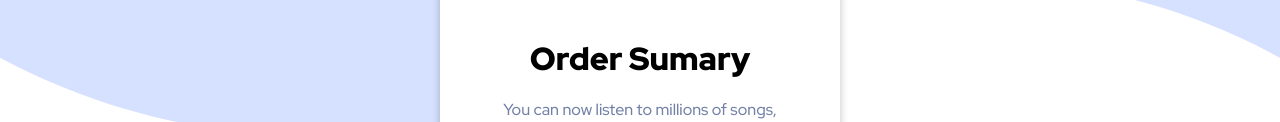
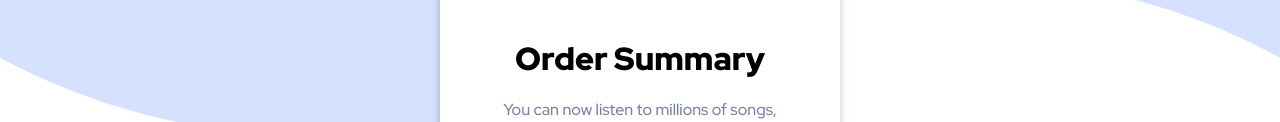
Before and after one commit to Retos-Frontend/OrderSummay, a plain HTML site: page index.html in a window 1280 px wide. Shown: the part 253-375 px from the top of the page. Drawn offline with Linux system fonts and the light colour scheme; files whose address does not match are found by name.

Commit message:
Reto Frontend Mentor

```diff
--- a/index.html
+++ b/index.html
@@ -18,7 +18,7 @@
                 <div class = "main-container__head">
                 </div>
                 <div class = "main-container__body">
-                    <h1 class = "main-container__title">Order Sumary</h1>
+                    <h1 class = "main-container__title">Order Summary</h1>
                     <p class = "main-container__content">You can now listen to millions of songs, audiobooks, and podcasts on any device anywhere you like!</p>
                     <div class = "main-container__plan" >
                         <img class = "main-container__icon-music"src = "./images//icon-music.svg" alt = "icon music" />
```
